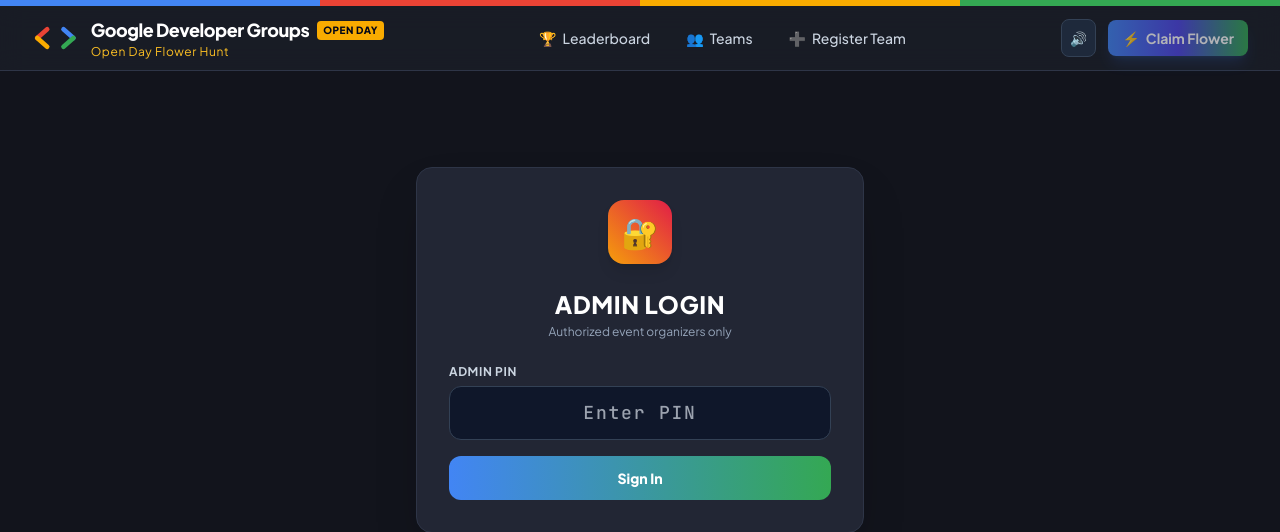
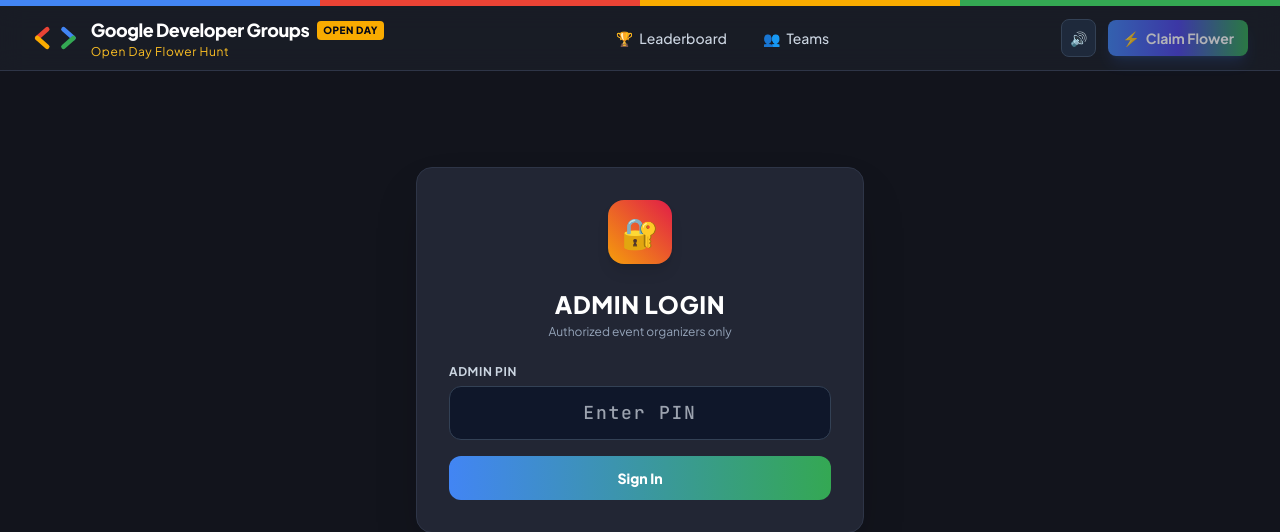
Before and after one commit to ghadaBhb/black_clover, a Flask app: page /admin in a window 1280 px wide. Shown: the top 532 px of the page. Run offline with Flask 3, Linux system fonts and the light colour scheme; some libraries are stand-ins or nearby versions.

Commit message:
third push

```diff
--- a/templates/base.html
+++ b/templates/base.html
@@ -93,9 +93,6 @@
                     <a href="{{ url_for('squads_list') }}" class="px-3 py-2 rounded-lg text-slate-300 hover:text-white hover:bg-slate-800 transition flex items-center gap-1.5">
                         <span>👥</span> Teams
                     </a>
-                    <a href="{{ url_for('register') }}" class="px-3 py-2 rounded-lg text-slate-300 hover:text-white hover:bg-slate-800 transition flex items-center gap-1.5">
-                        <span>➕</span> Register Team
-                    </a>
                 </div>
 
                 <!-- Right Actions: Sound & Fast Claim Button -->
@@ -120,7 +117,6 @@
         <div class="md:hidden flex items-center justify-around gap-1 bg-slate-900/90 border-t border-slate-800 py-2 text-xs font-semibold px-2">
             <a href="{{ url_for('leaderboard') }}" class="text-slate-300 hover:text-google-yellow py-1 px-2 text-center">🏆 Leaderboard</a>
             <a href="{{ url_for('squads_list') }}" class="text-slate-300 hover:text-google-blue py-1 px-2 text-center">👥 Teams</a>
-            <a href="{{ url_for('register') }}" class="text-slate-300 hover:text-google-green py-1 px-2 text-center">➕ Register</a>
         </div>
     </nav>
 
```
